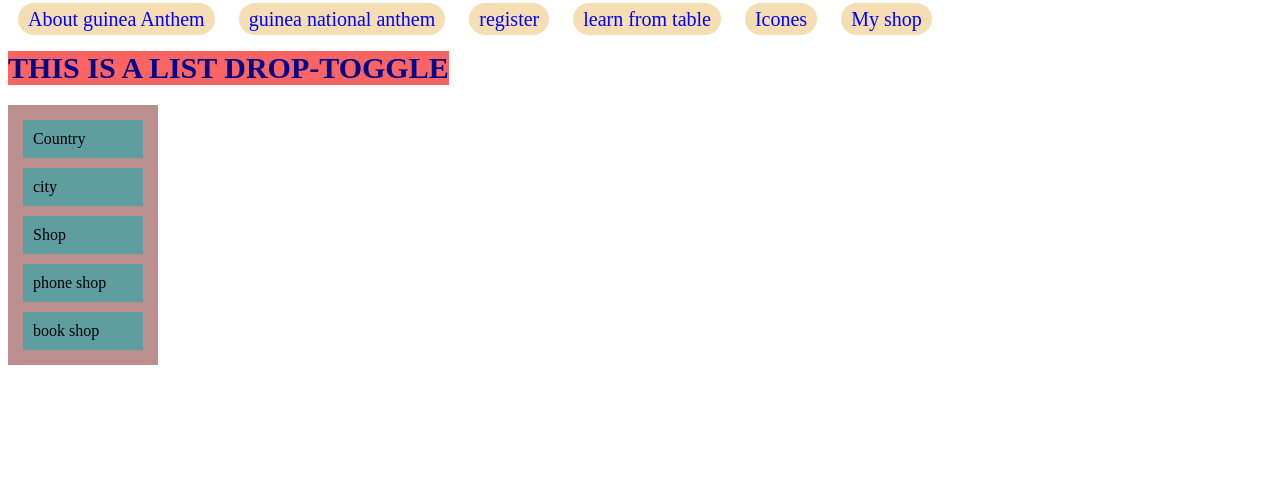
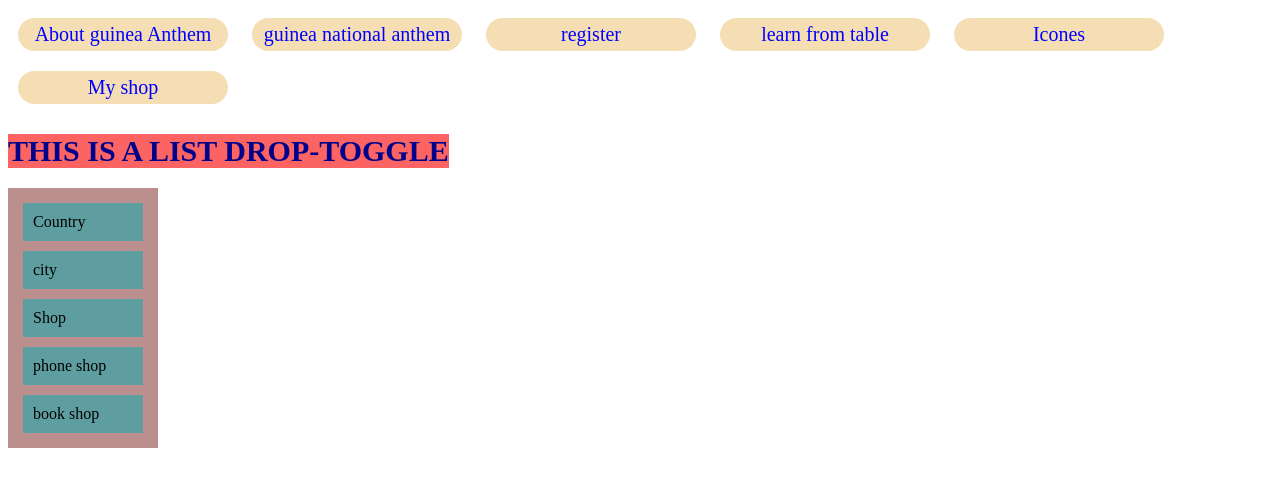
Before and after one commit to Clinton62395/My-own-, a plain HTML site: page drop-toggle.html in a window 1280 px wide. Drawn offline with Linux system fonts and the light colour scheme.

Commit message:
add updates my files

```diff
--- a/drop-toggle.html
+++ b/drop-toggle.html
@@ -110,35 +110,40 @@
             padding: 10px;
         }
 
-        a {
+        .link{
+            width: 200px;
             color: blue;
             text-decoration: none;
             transition: color 0.5s ease;
             border: non solid black;
             background-color: wheat;
-            margin: 10px 10px;
-            padding: 5px 10px;
+            margin: 10px ;
+            padding: 5px;
             font-size: 20px;
             border-radius: 20px;
+            display: inline-block;
+            text-align: center;
         }
 
-        a:hover {
+        .link:hover {
             color: black;
             background-color: red;
-            font-size: 25px;
+            font-size: 20px;
             text-decoration: underline;
         }
     </style>
 </head>
 
 <body>
+<div>
 
-    <a href="index.html">About guinea Anthem</a>
-    <a href="class1.html">guinea national anthem</a>
-    <a href="sign in.html">register</a>
-    <a href="table-form.html">learn from table</a>
-    <a href="icons.html">Icones</a>
-    <a href="drop-toggle.html">My shop</a>
+    <a href="index.html" class="link">About guinea Anthem</a>
+    <a href="class1.html" class="link">guinea national anthem</a>
+    <a href="sign in.html" class="link">register</a>
+    <a href="table-form.html" class="link">learn from table</a>
+    <a href="icons.html" class="link">Icones</a>
+    <a href="drop-toggle.html" class="link">My shop</a>
+</div>
 
     <h1>This is a list drop-toggle</h1>
 
```
